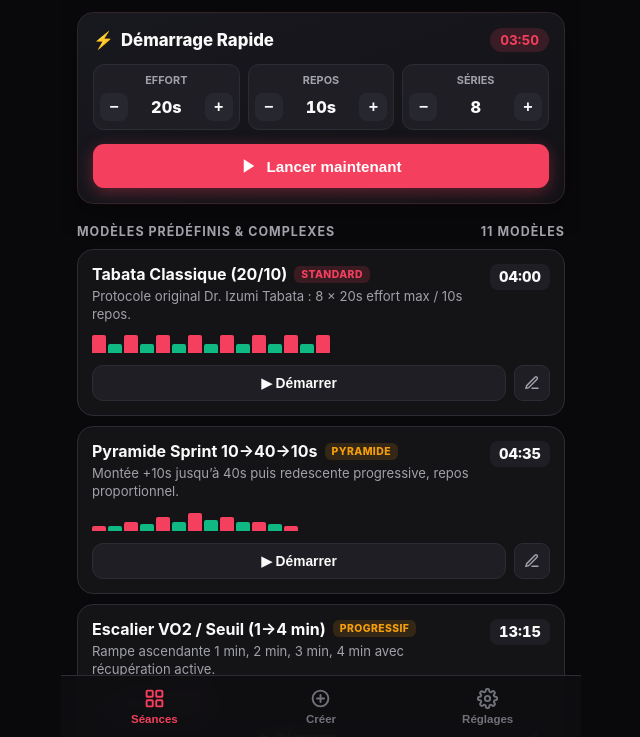
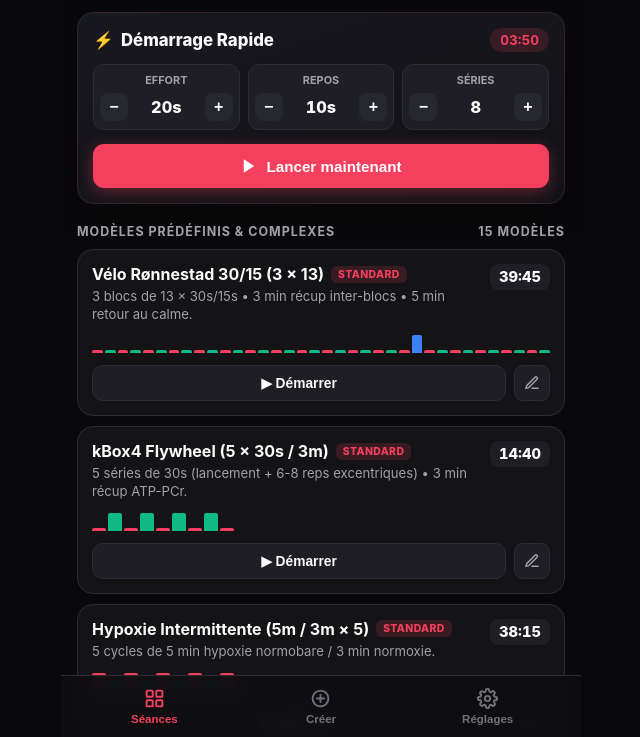
Before and after one commit to cocolasticot3893-del/tabatapro-pwa, a plain HTML site: page index.html in a window 1280 px wide. Shown: the part 63-800 px from the top of the page, without its empty margins (319-959 px from the left). Drawn offline with Linux system fonts and the light colour scheme.

Commit message:
feat(presets): add Ronnestad 30/15, kBox4 flywheel, IHT hypoxia and RMT protocols

```diff
--- a/index.html
+++ b/index.html
@@ -1085,7 +1085,7 @@
 
       <div class="section-title">
         <span>Modèles Prédéfinis & Complexes</span>
-        <span>11 modèles</span>
+        <span>15 modèles</span>
       </div>
       <div id="preset-list"></div>
     </section>
@@ -1536,6 +1536,34 @@
   const STORAGE_QUICK = 'tabata_pro_quick_v2';
 
   const PRESETS = [
+    {
+      id: 'p_ronnestad_30_15',
+      name: 'Vélo Rønnestad 30/15 (3 × 13)',
+      desc: '3 blocs de 13 × 30s/15s • 3 min récup inter-blocs • 5 min retour au calme.',
+      mode: 'standard',
+      config: { prep: 15, work: 30, rest: 15, rounds: 13, cycles: 3, cycleRest: 180, cooldown: 300 }
+    },
+    {
+      id: 'p_kbox_flywheel',
+      name: 'kBox4 Flywheel (5 × 30s / 3m)',
+      desc: '5 séries de 30s (lancement + 6-8 reps excentriques) • 3 min récup ATP-PCr.',
+      mode: 'standard',
+      config: { prep: 10, work: 30, rest: 180, rounds: 5, cycles: 1, cycleRest: 0, cooldown: 0 }
+    },
+    {
+      id: 'p_iht_hypoxie',
+      name: 'Hypoxie Intermittente (5m / 3m × 5)',
+      desc: '5 cycles de 5 min hypoxie normobare / 3 min normoxie.',
+      mode: 'standard',
+      config: { prep: 15, work: 300, rest: 180, rounds: 5, cycles: 1, cycleRest: 0, cooldown: 60 }
+    },
+    {
+      id: 'p_rmt_powerbreathe',
+      name: 'RMT POWERbreathe (2 × 2m / 2m)',
+      desc: '2 blocs de 2 min (~30 inspirations) • 2 min récupération diaphragmatique.',
+      mode: 'standard',
+      config: { prep: 10, work: 120, rest: 120, rounds: 2, cycles: 1, cycleRest: 0, cooldown: 0 }
+    },
     {
       id: 'p_tabata',
       name: 'Tabata Classique (20/10)',
--- a/sw.js
+++ b/sw.js
@@ -1,4 +1,4 @@
-const CACHE_NAME = 'tabata-pro-v2.0';
+const CACHE_NAME = 'tabata-pro-v2.1';
 const ASSETS = [
   './',
   './index.html',
```
